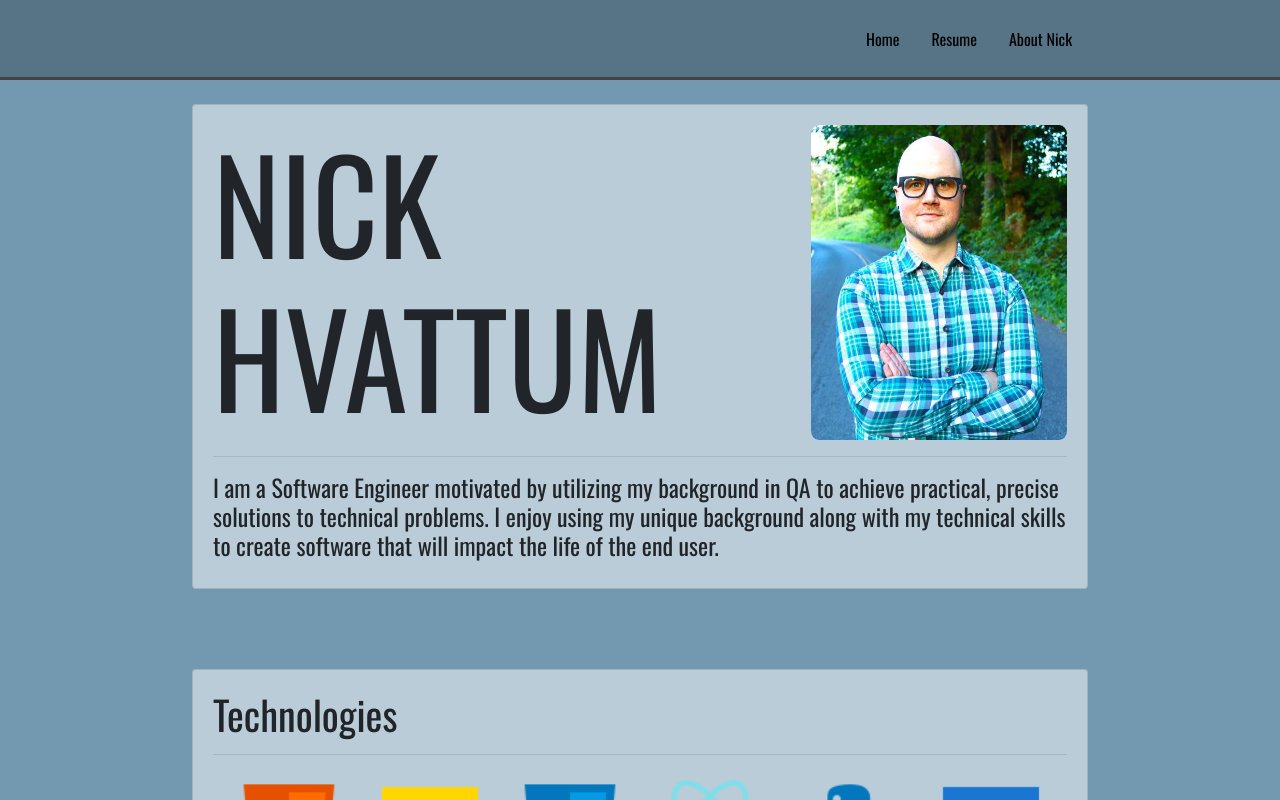
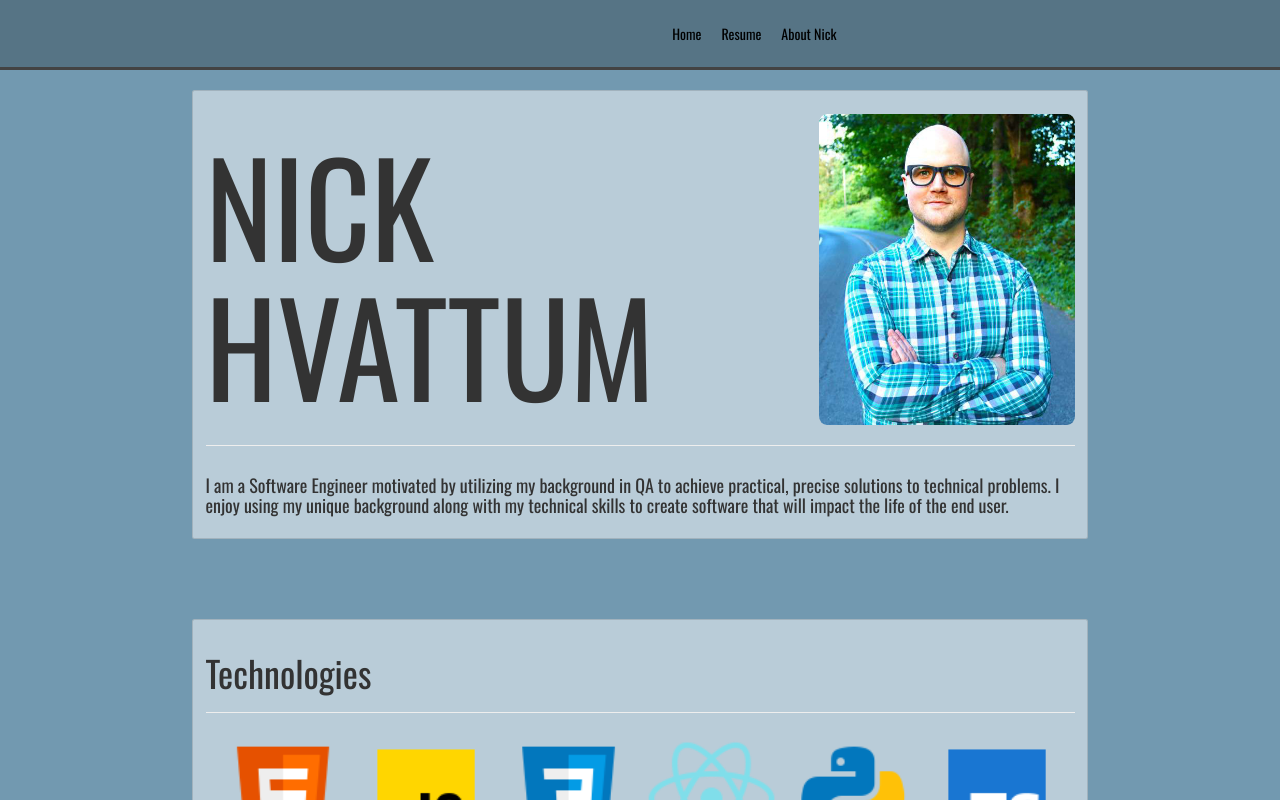
Before and after one commit to Nhvattum/portfolio, a Next.js app: page / in a window 1280 px wide. Shown: the top 800 px of the page. Built offline with nearby package versions, Linux system fonts and the light colour scheme.

Commit message:
fixed bootstrap issue

```diff
--- a/pages/index.js
+++ b/pages/index.js
@@ -1,16 +1,15 @@
-
 import Home from '../components/home'
-
+import Head from 'next/head'
 
 export default function Landing() {
   return (
     <div>
-      {/* <Head>
+      <Head>
         <title>Nick Hvattum Portfolio</title>
         <link rel="icon" href="/favicon.ico" />
         <link rel="stylesheet" href="https://cdn.jsdelivr.net/gh/konpa/devicon@master/devicon.min.css"></link>
         <link rel="stylesheet" href="https://maxcdn.bootstrapcdn.com/bootstrap/3.4.1/css/bootstrap.min.css"></link>
-        <link href="https://fonts.googleapis.com/css2?family=Oswald&display=swap" rel="stylesheet"/>      </Head> */}
+        <link href="https://fonts.googleapis.com/css2?family=Oswald&display=swap" rel="stylesheet"/>      </Head>
 
       {/* <main className={styles.main}> */}
         {/* <div> */}
```
